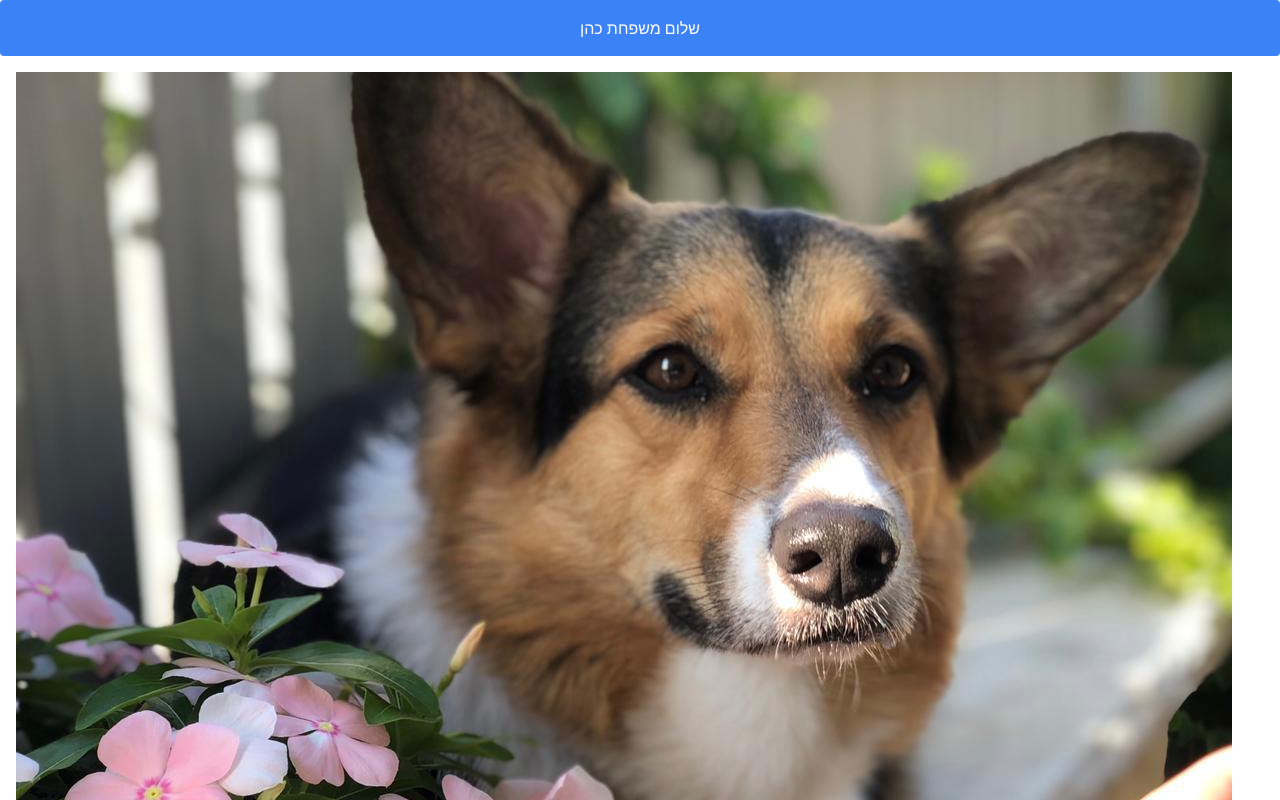
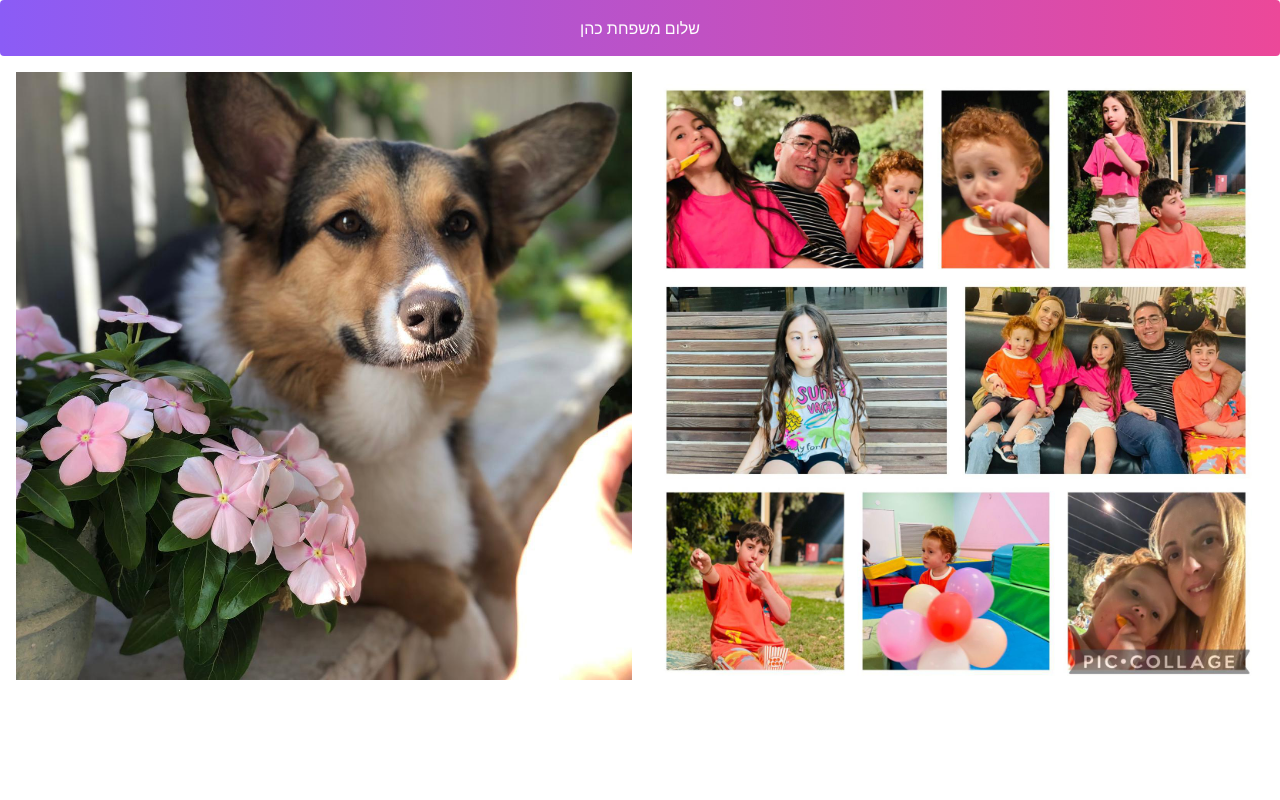
Before and after one commit to bencod/family, a plain HTML site: page index.html in a window 1280 px wide. Shown: the top 800 px of the page. Drawn offline with nearby package versions, Linux system fonts and the light colour scheme.

Commit message:
Put images in grid

```diff
--- a/index.html
+++ b/index.html
@@ -7,14 +7,13 @@
     <link href="https://cdn.jsdelivr.net/npm/tailwindcss@2.2.19/dist/tailwind.min.css" rel="stylesheet">
 </head>
 <body>
-    <div class="bg-blue-500 text-white p-4 rounded text-center">
+    <div class="bg-gradient-to-r from-purple-500 to-pink-500 text-white p-4 rounded text-center">
         שלום משפחת כהן
     </div>
-    <div class="p-4">
-        <img src="resources/lucene.jpeg" alt="Lucence" class="max-w-full h-auto">
+    <div class="grid grid-cols-2 gap-4 p-4 bg-gradient-to-r from-cyan-500 to-blue-500">
+        <img src="resources/lucene.jpeg" alt="Lucence" class="w-full h-auto object-cover">
+        <img src="resources/mix.jpeg" alt="Mix" class="w-full h-auto object-cover">
     </div>
-    <div class="p-4">
-        <img src="resources/mix.jpeg" alt="Mix" class="max-w-full h-auto">
-    </div>
+
 </body>
 </html>
```
Also changed, not shown: resources/background.jpeg (added).
